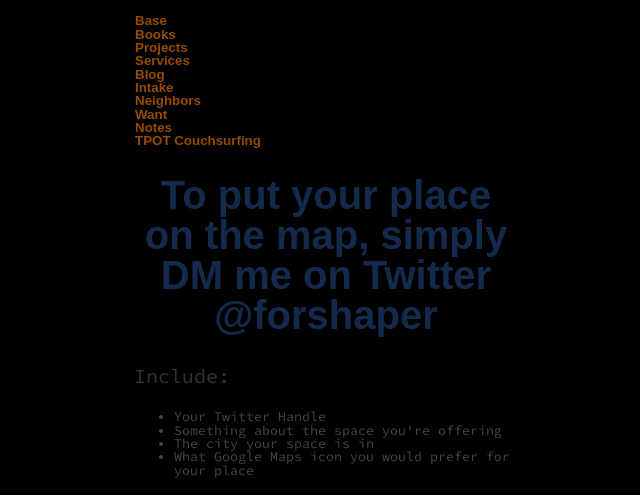
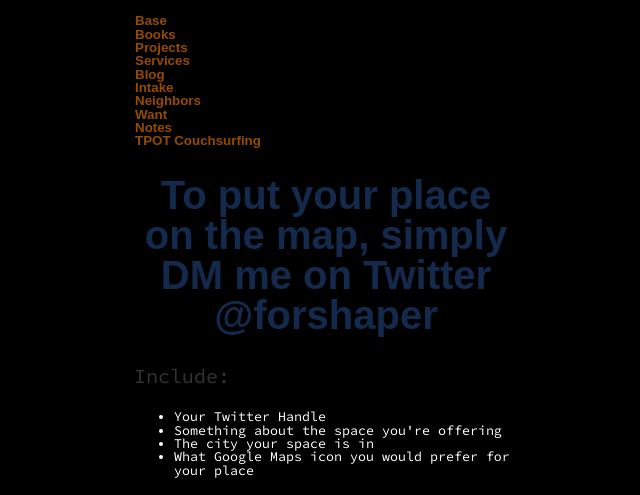
Before and after one commit to ray-dorai/ray-dorai.github.io, a Jekyll site: the page built from tpotcouchsurfing.html, in a window 1280 px wide. Shown: the top 495 px of the page, without its empty margins (314-954 px from the left). Built offline with Jekyll 4.4.1, drawn with Linux system fonts in a browser that asks for light colours; some web fonts are replaced.

Commit message:
Update main.css

```diff
--- a/css/main.css
+++ b/css/main.css
@@ -7,10 +7,10 @@
     font-size: smaller;
     width: 30%;
     line-height: 1;
-    color: #444;
+    color: #FFFFFF;
     padding-left:0.3em;
     padding-right:0.3em;
-    background-color: black;
+    background-color: #000000;
 }
 
 nav ul, footer ul {
```
